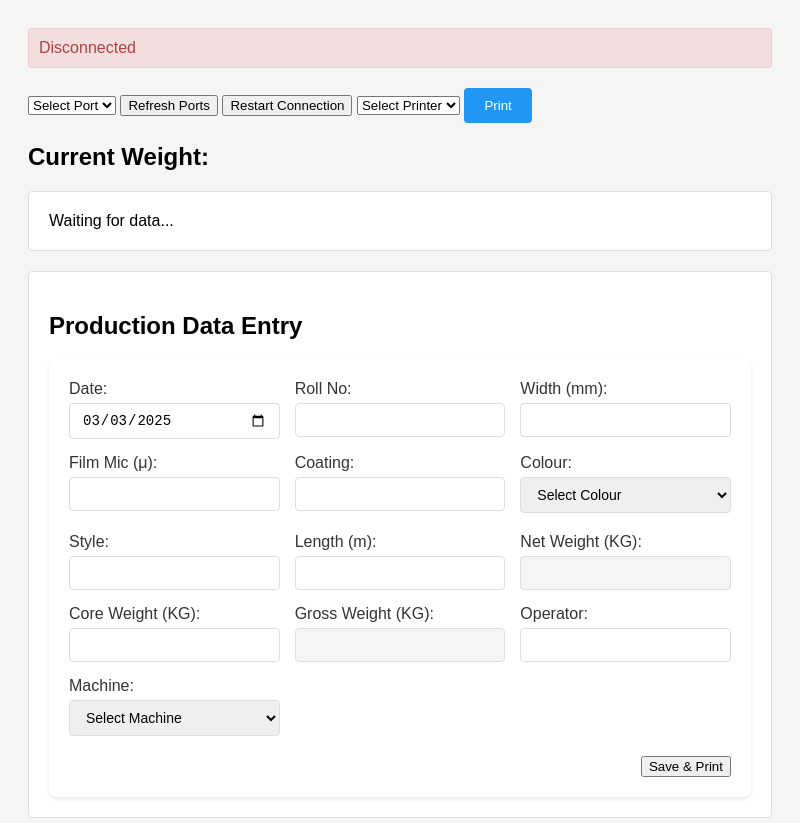
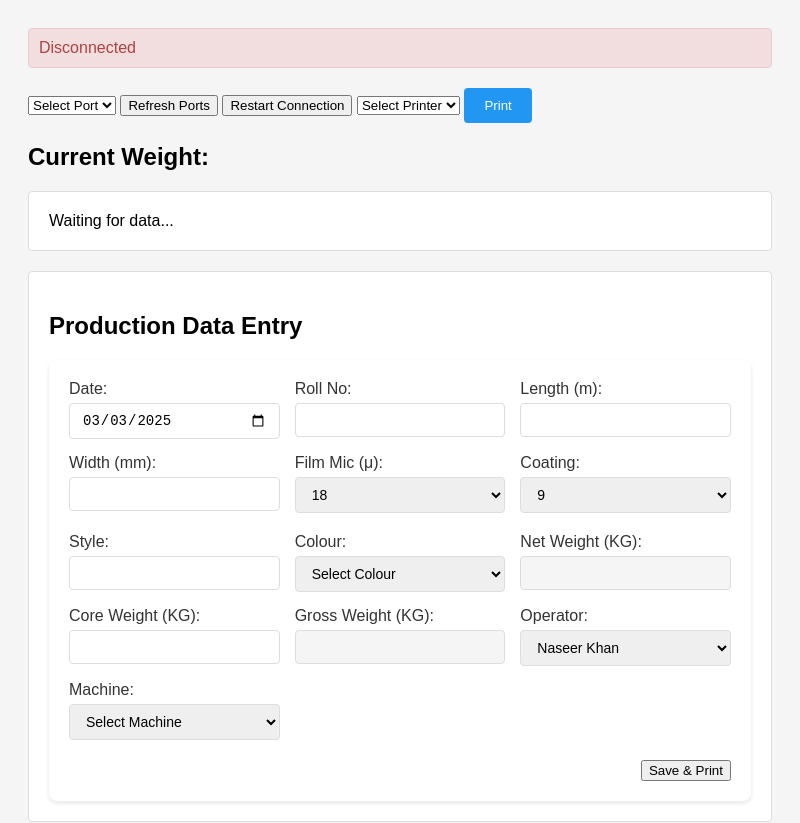
Before and after one commit to Rohan-ui/weight_automation, an Electron app: page index.html in a window 800 px wide. Shown: the top 823 px of the page. Drawn offline with Linux system fonts and the light colour scheme; no server answers.

Commit message:
new changes

```diff
--- a/index.html
+++ b/index.html
@@ -462,23 +462,23 @@
                         <input type="text" id="rollNo" name="rollNo" required>
                     </div>
                     <div class="form-group">
+                        <label for="length">Length (m):</label>
+                        <input type="number" id="length" name="length" step="1">
+                    </div>
+
+                    <div class="form-group">
                         <label for="width">Width (mm):</label>
-                        <input type="number" id="width" name="width" step="0.1">
+                        <input type="number" id="width" name="width" step="1">
                     </div>
                     <div class="form-group">
                         <label for="filmMic">Film Mic (μ):</label>
-                        <input type="number" id="filmMic" name="filmMic" step="0.1">
+                        <select id="filmMic" name="filmMic"></select>
                     </div>
                     <div class="form-group">
                         <label for="coating">Coating:</label>
-                        <input type="text" id="coating" name="coating">
+                        <select id="coating" name="coating"></select>
                     </div>
-                    <div class="form-group">
-                        <label for="colour">Colour:</label>
-                        <select id="colour" name="colour">
-                            <option value="">Select Colour</option>
-                        </select>
-                    </div>
+
                 </div>
 
                 <!-- Second Row -->
@@ -488,9 +488,12 @@
                         <input type="text" id="style" name="style">
                     </div>
                     <div class="form-group">
-                        <label for="length">Length (m):</label>
-                        <input type="number" id="length" name="length" step="0.1">
+                        <label for="colour">Colour:</label>
+                        <select id="colour" name="colour">
+                            <option value="">Select Colour</option>
+                        </select>
                     </div>
+
                     <div class="form-group">
                         <label for="netWeight">Net Weight (KG):</label>
                         <input type="number" id="netWeight" name="netWeight" step="0.01" readonly>
@@ -505,7 +508,7 @@
                     </div>
                     <div class="form-group">
                         <label for="operator">Operator:</label>
-                        <input type="text" id="operator" name="operator" required>
+                        <select id="operator" name="operator"></select>
                     </div>
                     <div class="form-group">
                         <label for="machine">Machine:</label>
@@ -786,7 +789,7 @@ document.getElementById('save-print-btn').addEventListener('click', async (e) =>
         btn.disabled = true;
         btn.textContent = 'Saving...';
 
-        const response = await fetch('https://deverp.shantipatra.com/api/v1/production-rolls', {
+        const response = await fetch('https://erp.shantipatra.com/api/v1/production-rolls', {
             method: 'POST',
             headers: {
                 'Content-Type': 'application/json'
@@ -914,19 +917,25 @@ ipcRenderer.on('print-status', (event, status) => {
         { value: 'pink', label: 'Pink' },
     ];
 
-        const colourDropdown = document.getElementById("colour");
+    const filmMicOptions = [18, 21, 22, 23, 25, 28, 50];
+    const coatingOptions = Array.from({ length: 42 }, (_, i) => i + 9);
+    const operatorOptions = [
+        'Naseer Khan', 'Idrees Khan', 'Sonu Yadav', 'Babu Bhai', 'Rohit Yadav', 'Mahendra Yadav'
+    ];
 
-        function populateColorDropdown() {
-            colorOptions.forEach(color => {
-                const option = document.createElement("option");
-                option.value = color.value;
-                option.textContent = color.label;
-                colourDropdown.appendChild(option);
+    function populateDropdown(dropdown, options) {
+        options.forEach(option => {
+            const opt = document.createElement("option");
+            opt.value = option.value || option;
+            opt.textContent = option.label || option;
+            dropdown.appendChild(opt);
         });
     }
 
-        // Populate dropdown on page load
-        populateColorDropdown();
+    populateDropdown(document.getElementById("colour"), colorOptions);
+    populateDropdown(document.getElementById("filmMic"), filmMicOptions);
+    populateDropdown(document.getElementById("coating"), coatingOptions);
+    populateDropdown(document.getElementById("operator"), operatorOptions);
 </script>
 <script>
     async function fetchSharedPrinters() {
--- a/package.json
+++ b/package.json
@@ -1,6 +1,6 @@
 {
   "name": "weight-reader",
-  "version": "1.0.6",
+  "version": "1.0.8",
   "description": "Serial port weight reader application",
   "main": "main.js",
   "scripts": {
@@ -23,7 +23,7 @@
   },
   "devDependencies": {
     "electron": "^28.0.0",
-    "electron-builder": "^24.9.1"
+    "electron-builder": "^24.13.3"
   },
   "build": {
     "appId": "com.weightreader.app",
--- a/preload.js
+++ b/preload.js
@@ -1,7 +1,7 @@
 // preload.js
 const { contextBridge, ipcRenderer } = require('electron');
 
-contextBridge.exposeInMainWorld("electronAPI", {
+contextBridge.exposeInMainWorld('electronAPI', {
   getSharedPrinters: () => ipcRenderer.invoke("get-shared-printers"),
 });
 
```
Also changed, not shown: 1 other file. Lines whose indentation alone changed are shown as unchanged.
